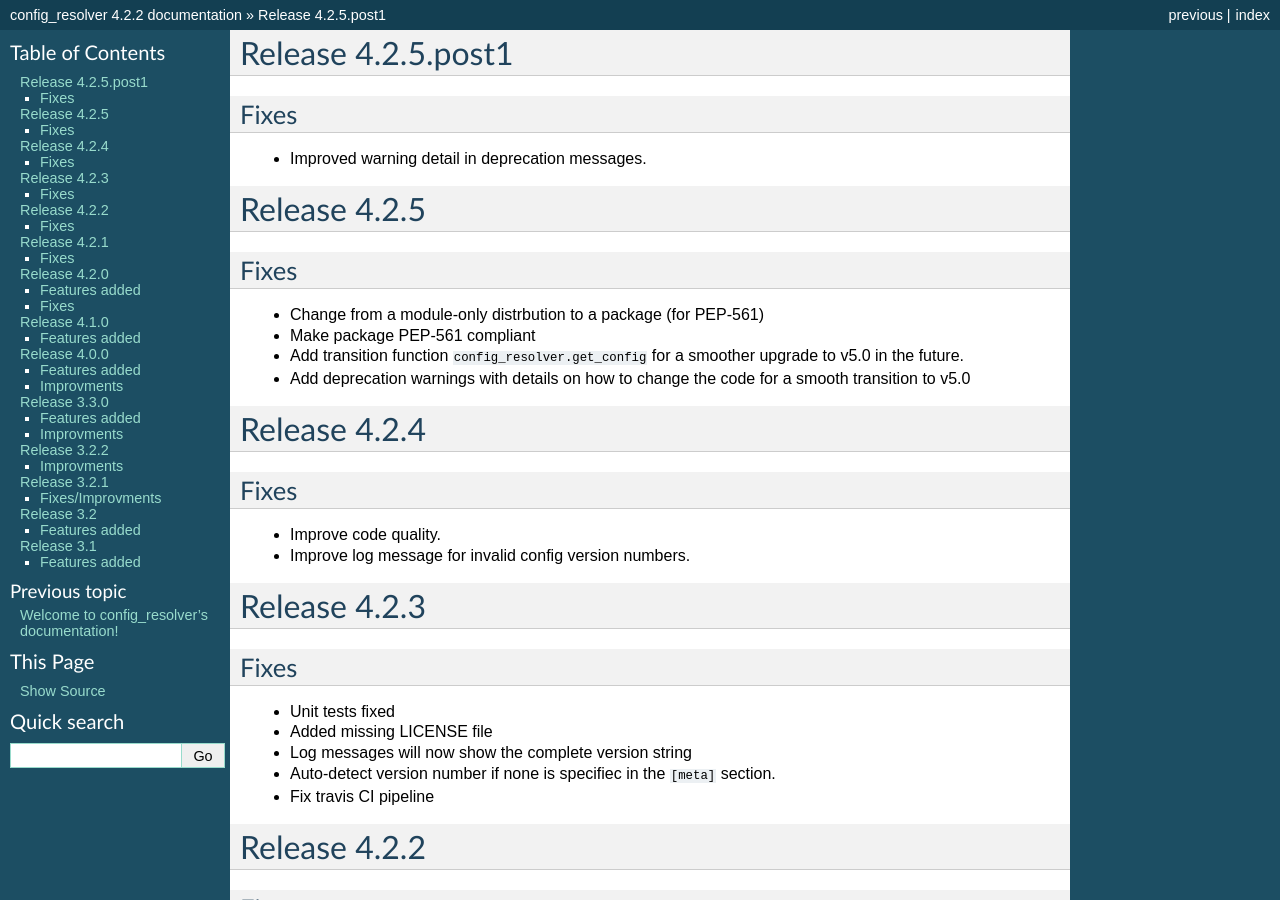
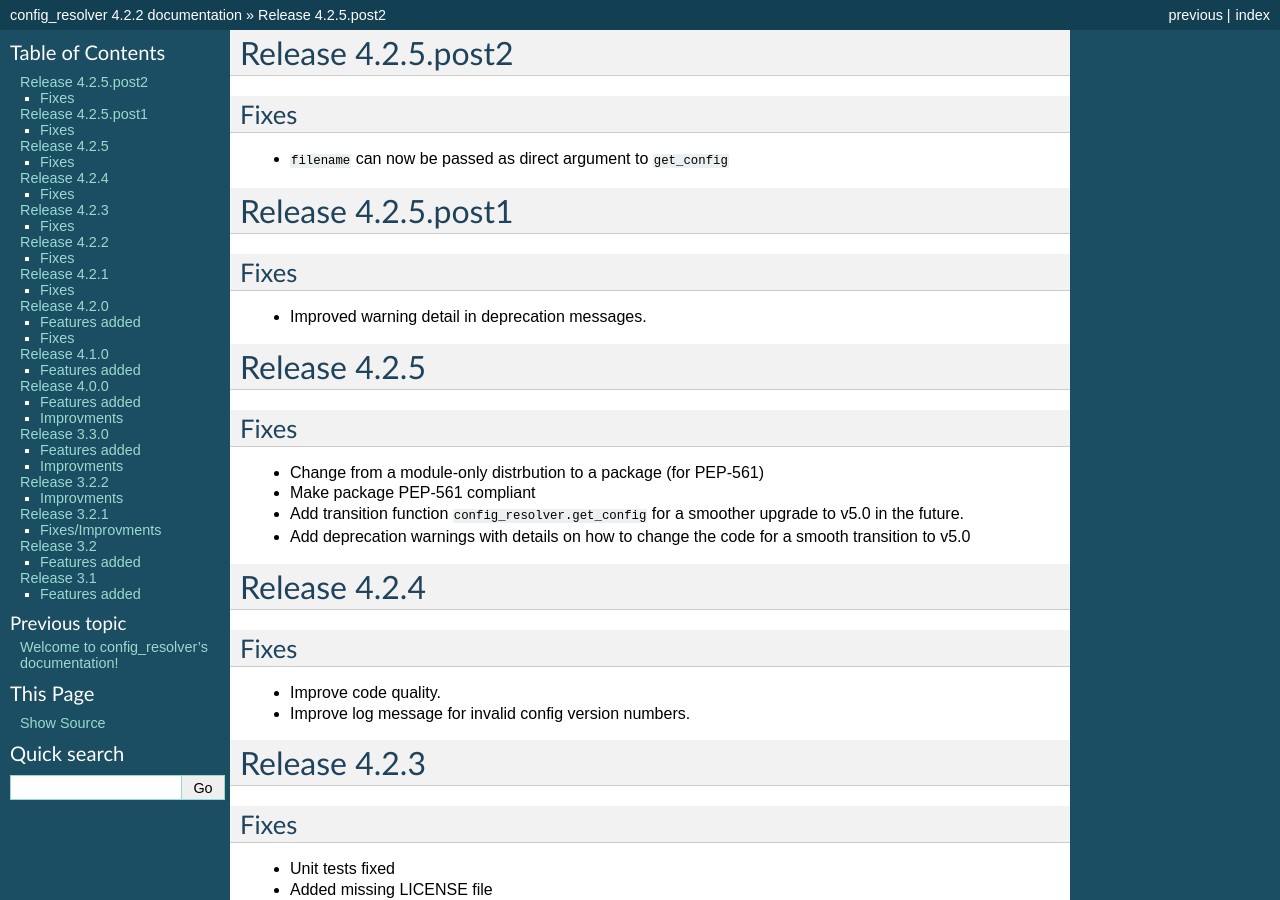
Before and after one commit to exhuma/config_resolver, a Sphinx documentation site: the page built from doc/changelog.rst, in a window 1280 px wide and 900 px high. Built offline with Sphinx 7.4.7, drawn with Linux system fonts in a browser that asks for light colours; pages that are not in the unit, such as notebooks, are missing from menus; some of the changed text lies outside the part shown.

Commit message:
Update changelog

```diff
--- a/doc/changelog.rst
+++ b/doc/changelog.rst
@@ -1,3 +1,12 @@
+Release 4.2.5.post2
+-------------------
+
+Fixes
+~~~~~
+
+* ``filename`` can now be passed as direct argument to ``get_config``
+
+
 Release 4.2.5.post1
 -------------------
 
```
Also changed, not shown: 1 other file.
